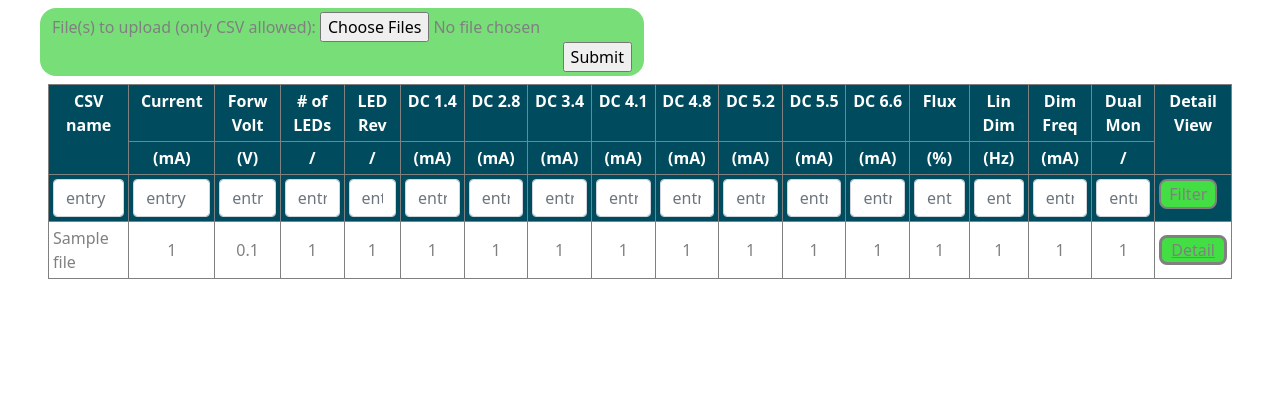
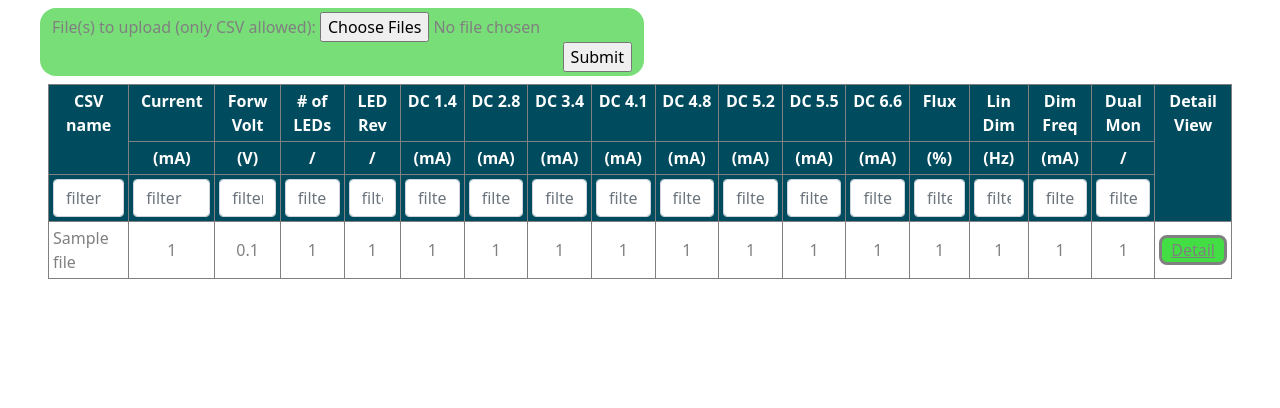
Before and after one commit to KoenVanSever/flask_app_koenvs, a Flask app: page /params/ in a window 1280 px wide. Shown: the part 40-448 px from the top of the page. Run offline with Flask 2, Linux system fonts and the light colour scheme; a user stored in the database is signed in; tables that the repository leaves empty hold one stand-in row (values such as "Sample post"); some libraries are stand-ins or nearby versions.

Commit message:
update params index page filter option

```diff
--- a/app/static/js/param_index.js
+++ b/app/static/js/param_index.js
@@ -1,9 +1,15 @@
 const searchHeader = document.querySelector("#search-header");
 const searchChildren = searchHeader.children;
 const rows = document.querySelectorAll(".tr-data");
-const filterButton = document.querySelector("#filter-button");
 
-filterButton.addEventListener("click", toggle_hide_on_search)
+for (child of searchChildren) {
+    child.lastChild.addEventListener("keypress", (e) => {
+        if (e.key == "Enter") {
+            console.log("test");
+            toggle_hide_on_search();
+        }
+    });
+}
 
 function toggle_hide_on_search() {
     for (line of rows) {
@@ -15,10 +21,8 @@ function toggle_hide_on_search() {
                 continue;
             } else {
                 for (line of rows) {
-                    if (!line.children[e].innerHTML.includes(searchChildren[e].lastChild.value)) {
+                    if (!line.children[e].innerHTML.includes(searchChildren[e].lastChild.value) && line.hidden == false) {
                         line.hidden = true;
-                    } else {
-                        line.hidden = false;
                     }
                 }
             }
--- a/app/templates/params/index.html
+++ b/app/templates/params/index.html
@@ -43,7 +43,7 @@ Params - Home
                 <th>Lin Dim</th> <!-- byte_202_203 -->
                 <th>Dim Freq</th> <!-- byte_204_205 -->
                 <th>Dual Mon</th> <!-- byte_215 -->
-                <th rowspan="2">Detail View</th>
+                <th rowspan="3">Detail View</th>
             </tr>
             <tr class="tr-header">
                 <th>(mA)</th>
@@ -64,24 +64,23 @@ Params - Home
                 <th>/</th>
             </tr>
             <tr id="search-header" class="tr-header">
-                <th><input class="form-control" id="csv-search" value="" placeholder="entry"></th>
-                <th><input class="form-control" id="curr-search" value="" placeholder="entry"></th>
-                <th><input class="form-control" id="vf-search" value="" placeholder="entry"></th>
-                <th><input class="form-control" id="num-search" value="" placeholder="entry"></th>
-                <th><input class="form-control" id="rev-search" value="" placeholder="entry"></th>
-                <th><input class="form-control" id="dc14-search" value="" placeholder="entry"></th>
-                <th><input class="form-control" id="dc28-search" value="" placeholder="entry"></th>
-                <th><input class="form-control" id="dc34-search" value="" placeholder="entry"></th>
-                <th><input class="form-control" id="dc41-search" value="" placeholder="entry"></th>
-                <th><input class="form-control" id="dc48-search" value="" placeholder="entry"></th>
-                <th><input class="form-control" id="dc52-search" value="" placeholder="entry"></th>
-                <th><input class="form-control" id="dc55-search" value="" placeholder="entry"></th>
-                <th><input class="form-control" id="dc66-search" value="" placeholder="entry"></th>
-                <th><input class="form-control" id="flux-search" value="" placeholder="entry"></th>
-                <th><input class="form-control" id="lindim-search" value="" placeholder="entry"></th>
-                <th><input class="form-control" id="freq-search" value="" placeholder="entry"></th>
-                <th><input class="form-control" id="dualmon-search" value="" placeholder="entry"></th>
-                <th><button id="filter-button" class="button-adb detail-link">Filter</button></th>
+                <th><input class="form-control" id="csv-search" value="" placeholder="filter"></th>
+                <th><input class="form-control" id="curr-search" value="" placeholder="filter"></th>
+                <th><input class="form-control" id="vf-search" value="" placeholder="filter"></th>
+                <th><input class="form-control" id="num-search" value="" placeholder="filter"></th>
+                <th><input class="form-control" id="rev-search" value="" placeholder="filter"></th>
+                <th><input class="form-control" id="dc14-search" value="" placeholder="filter"></th>
+                <th><input class="form-control" id="dc28-search" value="" placeholder="filter"></th>
+                <th><input class="form-control" id="dc34-search" value="" placeholder="filter"></th>
+                <th><input class="form-control" id="dc41-search" value="" placeholder="filter"></th>
+                <th><input class="form-control" id="dc48-search" value="" placeholder="filter"></th>
+                <th><input class="form-control" id="dc52-search" value="" placeholder="filter"></th>
+                <th><input class="form-control" id="dc55-search" value="" placeholder="filter"></th>
+                <th><input class="form-control" id="dc66-search" value="" placeholder="filter"></th>
+                <th><input class="form-control" id="flux-search" value="" placeholder="filter"></th>
+                <th><input class="form-control" id="lindim-search" value="" placeholder="filter"></th>
+                <th><input class="form-control" id="freq-search" value="" placeholder="filter"></th>
+                <th><input class="form-control" id="dualmon-search" value="" placeholder="filter"></th>
             </tr>
             {% for param in params %}
             <tr class="table-hover tr-data">
```
